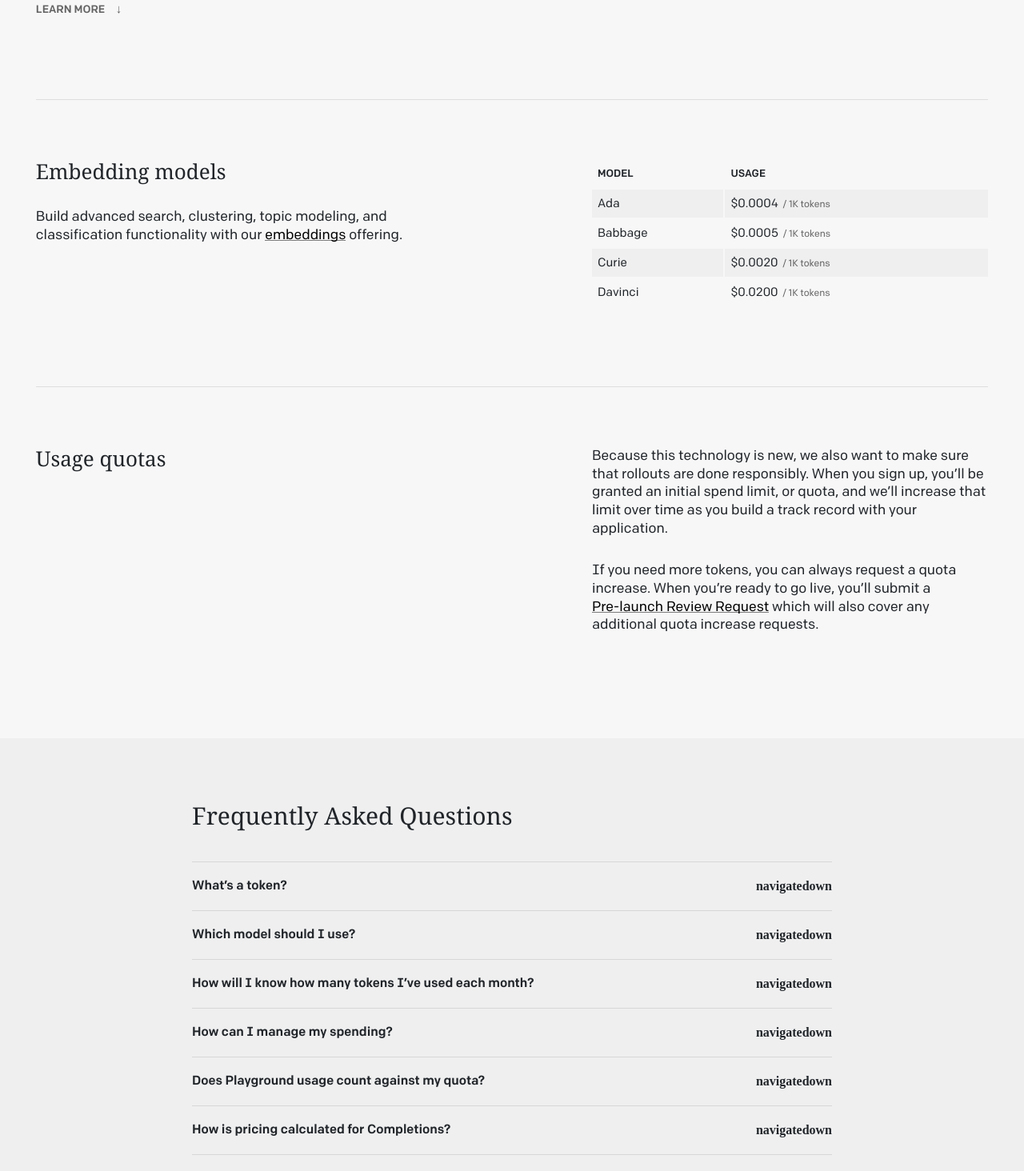
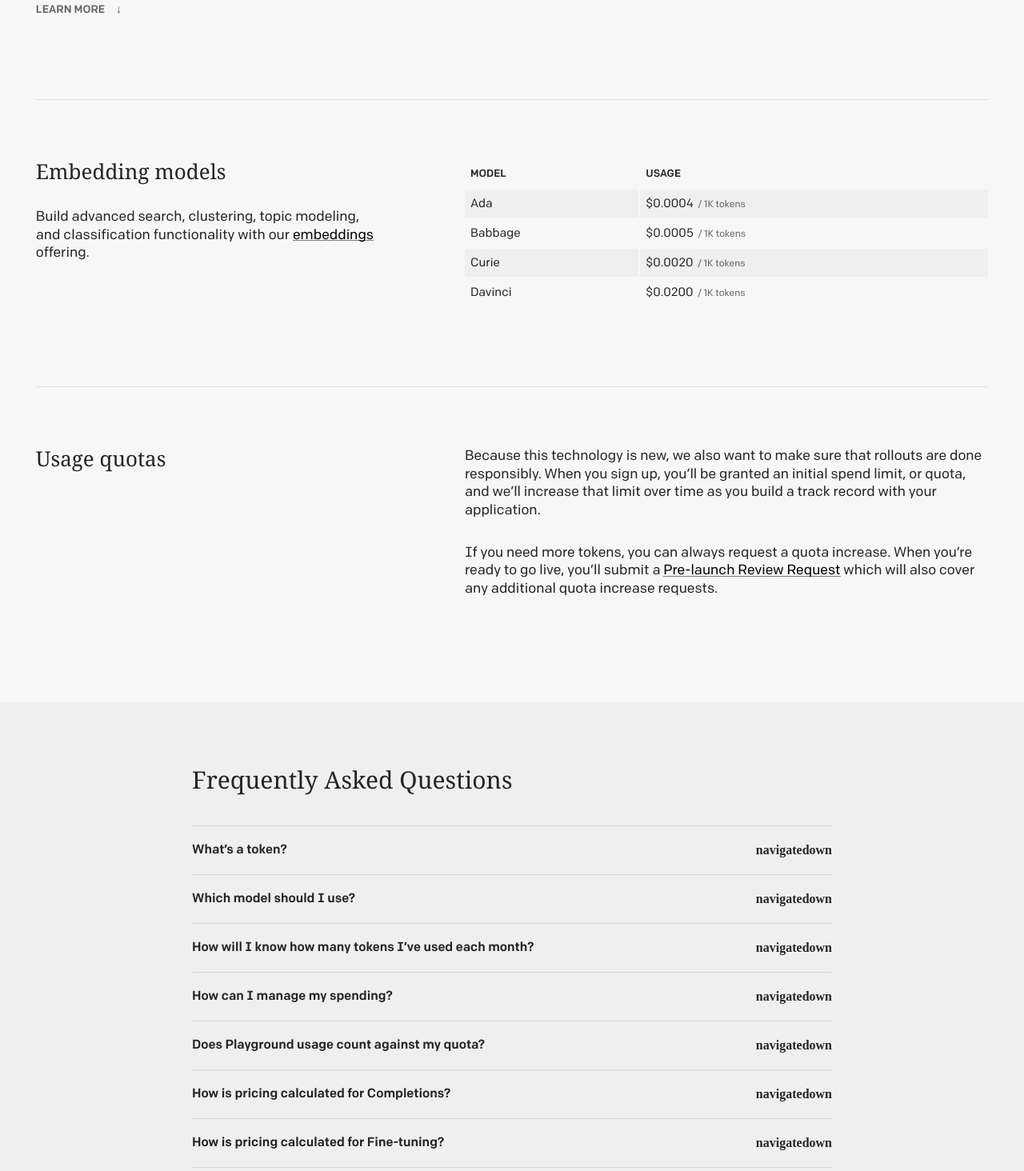
Before and after one commit to parisienkid/redux-ts-openai, a React (Create React App) app: page /api/pricing in a window 1280 px wide. Shown: the part 1760-3224 px from the top of the page at 80% size. Built offline with nearby package versions, Linux system fonts and the light colour scheme; data requests are answered from the project's data file; a web font is replaced by a local one.

Commit message:
Adapt for api pricing page
Updated names of folder + adapt for api pricing page

```diff
--- a/src/pages/apiPages/ApiPageMain.tsx
+++ b/src/pages/api-pages/ApiPageMain.tsx
@@ -8,7 +8,7 @@ import {RouterBtn, DefaultBtn, StyledRouterBtn, StyledDefaultBtn} from '../../co
 import Container from '../../components/container/Container';
 import ApiTabs from './components/ApiTabsHeader';
 import ApiTabsContent from './components/ApiTabsContent';
-import ApiHeader from './components/ApiHeader';
+import ApiHeader from './components/api-header/ApiHeader';
 
 const copilot = require('../../assets/images/copilot.png');
 const keeper = require('../../assets/images/keeper.png');
@@ -179,12 +179,6 @@ const SilverInfo = styled.div`
     }
 `
 
-const GroupBtns = styled.div`
-    display: flex;
-    width: auto;
-`
-
-
 interface ICodeBlock {
     padding: string
     margin: string
@@ -339,6 +333,15 @@ export const Benefits = styled.div`
         line-height: 27.5px;
         transform: translateY(2px);
         padding-left: 15px;
+        @media ${({theme}) => theme.media.large} {
+            font-size: 24px;
+        }
+        @media ${({theme}) => theme.media.medium} {
+            font-size: 20px;
+        }
+        @media ${({theme}) => theme.media.small} {
+            font-size: 17px;
+        }
     }
     p {
         grid-column-start: 1;
--- a/src/pages/apiPages/ApiPagePricing.tsx
+++ b/src/pages/api-pages/ApiPagePricing.tsx
@@ -11,7 +11,7 @@ import { AppDispatch } from '../../core/store';
 import setContent from '../../core/utils/setSomeContent';
 import { IPricing } from '../../core/reducers/apiPageSlice';
 
-import ApiHeader from './components/ApiHeader';
+import ApiHeader from './components/api-header/ApiHeader';
 import Container from '../../components/container/Container';
 
 import { ApiPageWrapper, DocsBtns, BenefitsIcon, Benefits, BenefitsItem, ApiIntro, SilverComponent, SilverComponentContent } from './ApiPageMain';
@@ -27,6 +27,9 @@ const ModelsWrapper = styled.div`
     }
     a {
         margin-left: -18px;
+        @media ${({theme}) => theme.media.medium} {
+            margin-left: -16px;
+        }
     }
 `
 
@@ -52,14 +55,22 @@ const ModelsCards = styled.div`
 const BenefitsPricing = styled(Benefits)`
     margin-top: 100px;
     margin-bottom: 100px;
+    @media ${({theme}) => theme.media.large} {
+        margin: 60px 0;
+    }
+    @media ${({theme}) => theme.media.medium} {
+        margin: 40px 0;
+    }
 `
 
 
 
 const InfoBlock = styled.div`
     border-top: 1px solid rgba(0,0,0,.1);
-    display: flex;
     padding: 75px 0 100px 0;
+    display: grid;
+    grid-template-columns: 4fr 6fr;
+    grid-column-gap: 150px;
     h3 {
         margin-bottom: 30px;
     }
@@ -68,6 +79,24 @@ const InfoBlock = styled.div`
     }
     a {
         margin-left: -18px;
+        @media ${({theme}) => theme.media.medium} {
+            margin-left: -16px;
+        }
+    }
+    @media ${({theme}) => theme.media.extraLarge} {
+        grid-column-gap: 100px;
+    }
+    @media ${({theme}) => theme.media.large} {
+        grid-template-columns: 1fr;
+        grid-template-rows: auto auto;
+        grid-row-gap: 50px;
+        padding: 70px 0;
+    }
+    @media ${({theme}) => theme.media.medium} {
+        padding: 60px 0;
+    }
+    @media ${({theme}) => theme.media.medium} {
+        padding: 40px 0;
     }
 `
 
@@ -109,12 +138,14 @@ const PricingTable = styled.div<IPricingTableProps>`
     ${props => props.row && css`
         grid-template-rows: ${props.row};
     `}
+    @media ${({theme}) => theme.media.small} {
+        grid-template-rows: repeat(5, 50px);
+    }
 `
 
 
 const InfoDescr = styled.div`
     width: 100%;
-    margin-right: 200px;
 `
 
 const InfoMain = styled.div`
@@ -153,12 +184,16 @@ const CellPrice = styled.span`
         right: -65px;
         top: 50%;
         transform: translateY(-50%);
+        @media ${({theme}) => theme.media.small} {
+            left: 0;
+            transform: none;
+        }
     }
 `
 
 const Questions = styled.div`
     background-color: rgba(${({theme}) => theme.colors.constants.silver});
-    padding: 80px;
+    padding: 80px 0;
 `
 
 const QuestionWrapper = styled.div`
@@ -170,6 +205,9 @@ const QuestionWrapper = styled.div`
     h2 {
         width: 100%;
         text-align: left;
+    }
+    @media ${({theme}) => theme.media.medium} {
+        max-width: 90%;
     }
 `
 
@@ -196,6 +234,12 @@ const Question = styled.div`
         position: relative;
         line-height: 60px;
         cursor: pointer;
+        @media ${({theme}) => theme.media.medium} {
+            font-size: .7rem;
+        }
+        @media ${({theme}) => theme.media.small} {
+            font-size: .65rem;
+        }
     }
 `
 
@@ -206,6 +250,12 @@ const QuestionTab = styled.div`
     p {
         margin-bottom: 30px;
         font-size: .8rem;
+        @media ${({theme}) => theme.media.medium} {
+            font-size: .7rem;
+        }
+        @media ${({theme}) => theme.media.small} {
+            font-size: .65rem;
+        }
     }
     &.active {
         display: block;
@@ -500,6 +550,9 @@ const ModelCard = styled.div`
     align-items: flex-start;
     justify-content: space-between;
     height: 215px;
+    @media ${({theme}) => theme.media.small} {
+        height: 170px;
+    }
 `
 
 const ModelCardTitle = styled.div`
@@ -509,6 +562,12 @@ const ModelCardTitle = styled.div`
         display: inline-block;
         margin-left: 10px;
         color: rgba(0,0,0,.6);
+        @media ${({theme}) => theme.media.medium} {
+            font-size: .5rem;
+        }
+    }
+    @media ${({theme}) => theme.media.small} {
+        font-size: .7rem;
     }
 `
 
@@ -525,6 +584,9 @@ const ModelCardPrice = styled.div`
         right: -75px;
         top: 50%;
         transform: translateY(-50%);
+    }
+    @media ${({theme}) => theme.media.medium} {
+        font-size: .8rem;
     }
 `
 
--- a/src/pages/apiPages/components/ApiHeader.tsx
+++ b/src/pages/api-pages/components/api-header/ApiHeader.tsx
@@ -1,8 +1,8 @@
 import { FC, useRef } from "react"
 import styled from "styled-components"
-import Container from "../../../components/container/Container"
-import {RouterBtn, DefaultBtn, StyledRouterBtn, StyledDefaultBtn} from '../../../components/buttons/Btn';
-import ApiPage from "../ApiPageMain"
+import Container from "../../../../components/container/Container"
+import {RouterBtn, DefaultBtn, StyledRouterBtn, StyledDefaultBtn} from '../../../../components/buttons/Btn';
+import ApiPage from "../../ApiPageMain"
 import { Link } from "react-router-dom"
 import { useLocation } from 'react-router-dom';
 
```
Also changed, not shown: src/routes/Routes.tsx (+6 -6 lines), src/pages/about-page/AboutPage.tsx (renamed from src/pages/aboutPage/AboutPage.tsx), src/pages/api-pages/components/ApiTabsContent.tsx (renamed from src/pages/apiPages/components/ApiTabsContent.tsx), src/pages/api-pages/components/ApiTabsHeader.tsx (renamed from src/pages/apiPages/components/ApiTabsHeader.tsx), src/pages/blog-page/BlogPage.tsx (renamed from src/pages/blogPage/BlogPage.tsx), src/pages/main-page/MainPage.tsx (renamed from src/pages/mainPage/MainPage.tsx), src/pages/research-page/ResearchPage.tsx (renamed from src/pages/researchPage/ResearchPage.tsx).
